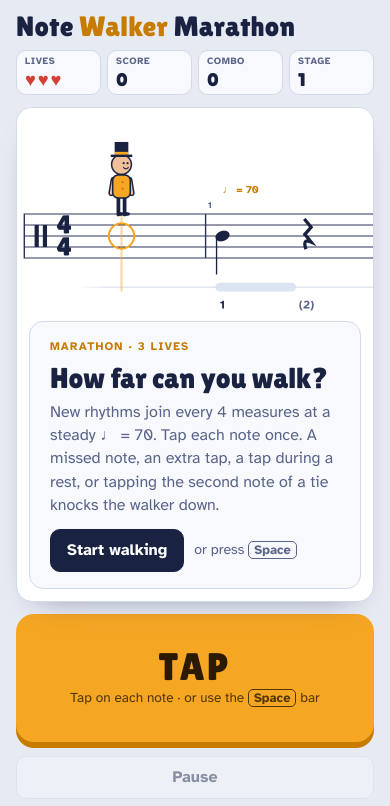
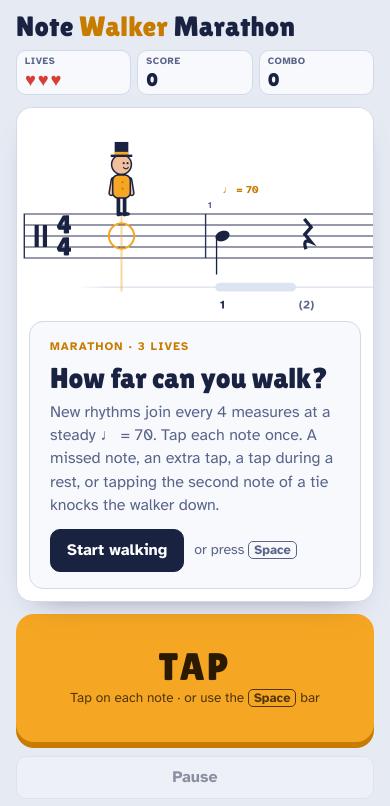
Before and after one commit to vvm26br2pj-max/note-walker, a plain HTML site: page index.html in a window 390 px wide. Shown: the top 806 px of the page. Drawn offline with Linux system fonts and the light colour scheme.

Commit message:
Hide the Stage box on phones so all three hearts show
Co-Authored-By: Claude Opus 5.5 <noreply@anthropic.com>

```diff
--- a/index.html
+++ b/index.html
@@ -196,6 +196,8 @@ body { touch-action: manipulation; -webkit-tap-highlight-color: transparent; }
   .stat { flex: 1 1 0; min-width: 0; padding: 4px 8px; }
   .stat b { font-size: .6rem; letter-spacing: .06em; }
   .stat output { font-size: 1.15rem; white-space: nowrap; overflow: hidden; text-overflow: ellipsis; }
+  .stat-stage { display: none; }            /* the banner and route list already show the stage; this gives the hearts room */
+  .stat:has(.lives) output { overflow: visible; text-overflow: clip; }
   .hold { min-height: 128px; }
   .hold strong { font-size: 2.4rem; }
   .side { grid-template-columns: minmax(0, 1fr); }
@@ -229,7 +231,7 @@ body { touch-action: manipulation; -webkit-tap-highlight-color: transparent; }
       <div class="stat"><b>Lives</b><output id="hudLives" class="lives"></output></div>
       <div class="stat"><b>Score</b><output id="hudScore">0</output></div>
       <div class="stat"><b>Combo</b><output id="hudCombo">0</output></div>
-      <div class="stat"><b>Stage</b><output id="hudStage">1</output></div>
+      <div class="stat stat-stage"><b>Stage</b><output id="hudStage">1</output></div>
     </div>
   </header>
 
```
